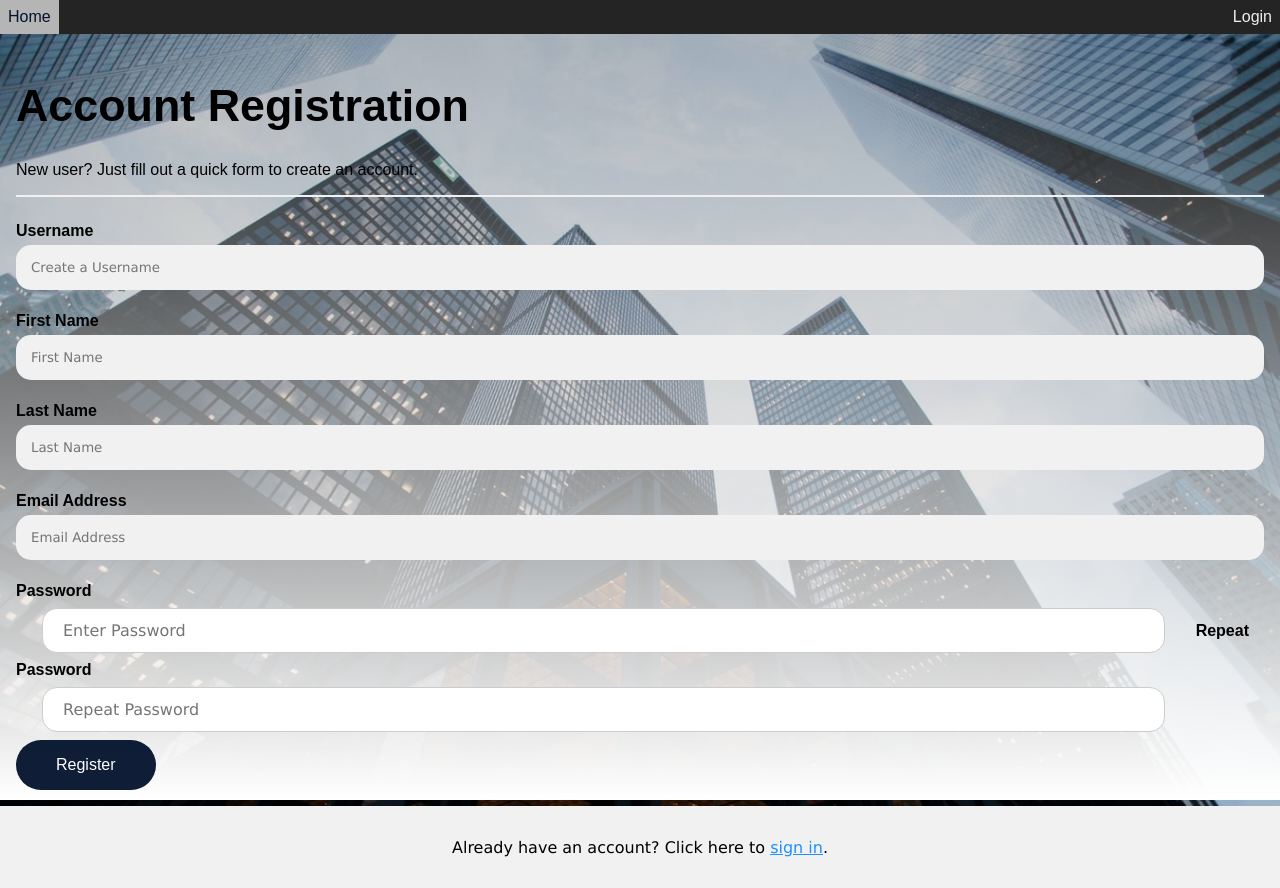
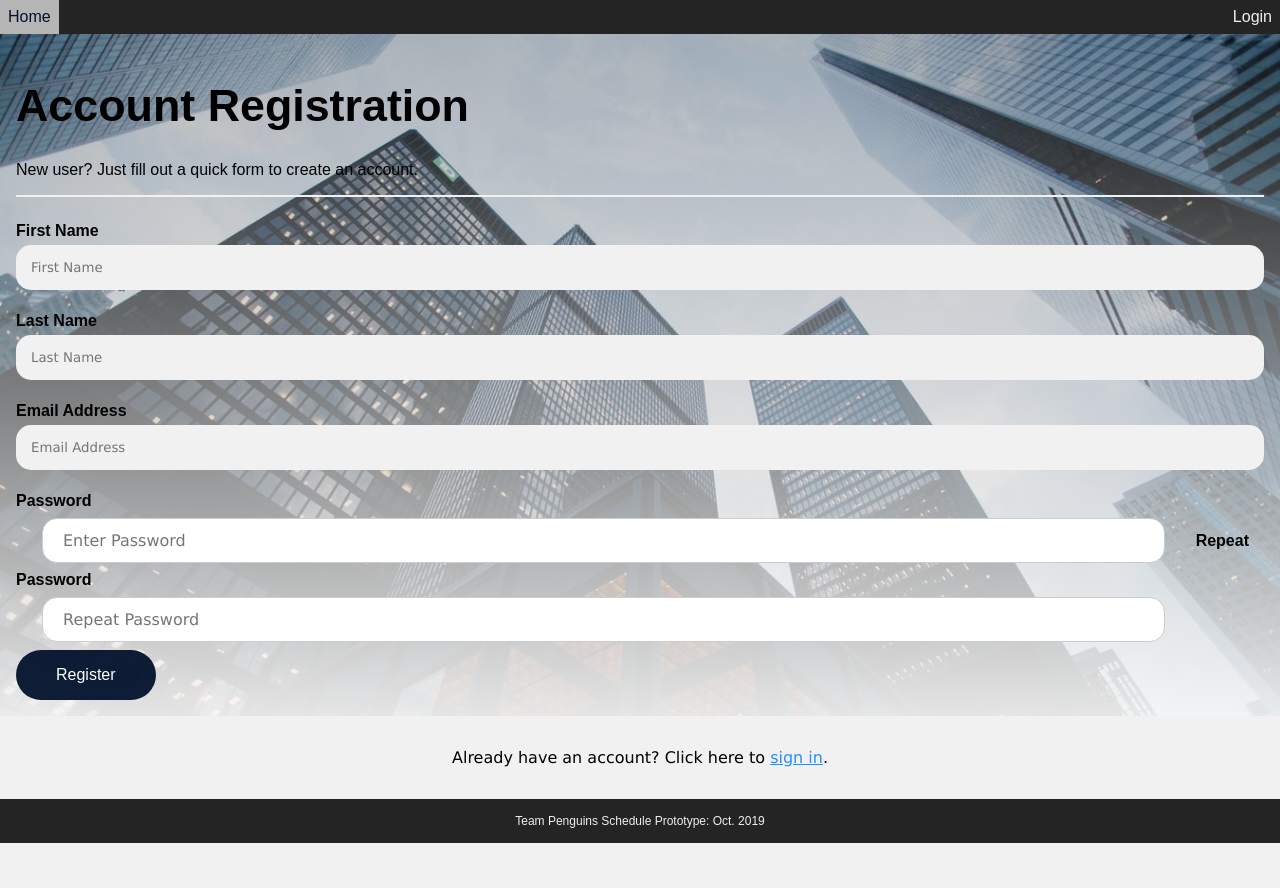
Before and after one commit to lama449/SeniorProject, a Flask app: page /register in a window 1280 px wide. Shown: the top 888 px of the page. After the commit the page ends 843 px from the top, so only its background shows below. Run offline with Flask 2, Linux system fonts and the light colour scheme; some libraries are stand-ins or nearby versions.

Commit message:
Error checked

```diff
--- a/templates/Registration.html
+++ b/templates/Registration.html
@@ -45,9 +45,6 @@
         <hr>
 
         <form action="{{ url_for('user') }}" method="post" onSubmit="return checkPassword(this)">
-            <label for="uname"><b>Username</b></label>
-            <input type="text" placeholder="Create a Username" name="username" class="full-width" required>
-
             <label for="fname"><b>First Name</b></label>
             <input type="text" placeholder="First Name" name="fname" class="full-width" required>
 
--- a/templates/header.html
+++ b/templates/header.html
@@ -42,7 +42,7 @@
 				submitLogin: function() {
 					axios
 						.post("{{ url_for('login') }}", {
-							email this.email,
+							email: this.email,
 							password: this.password
 						})
 					.then(res => {
```
